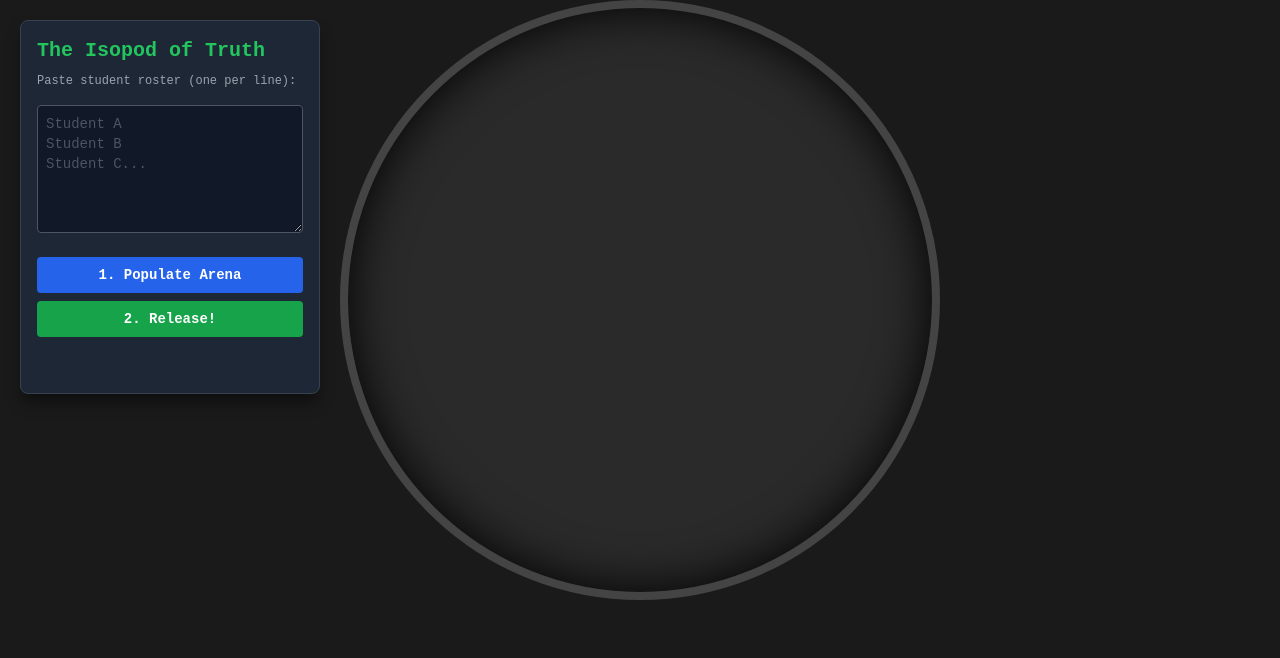
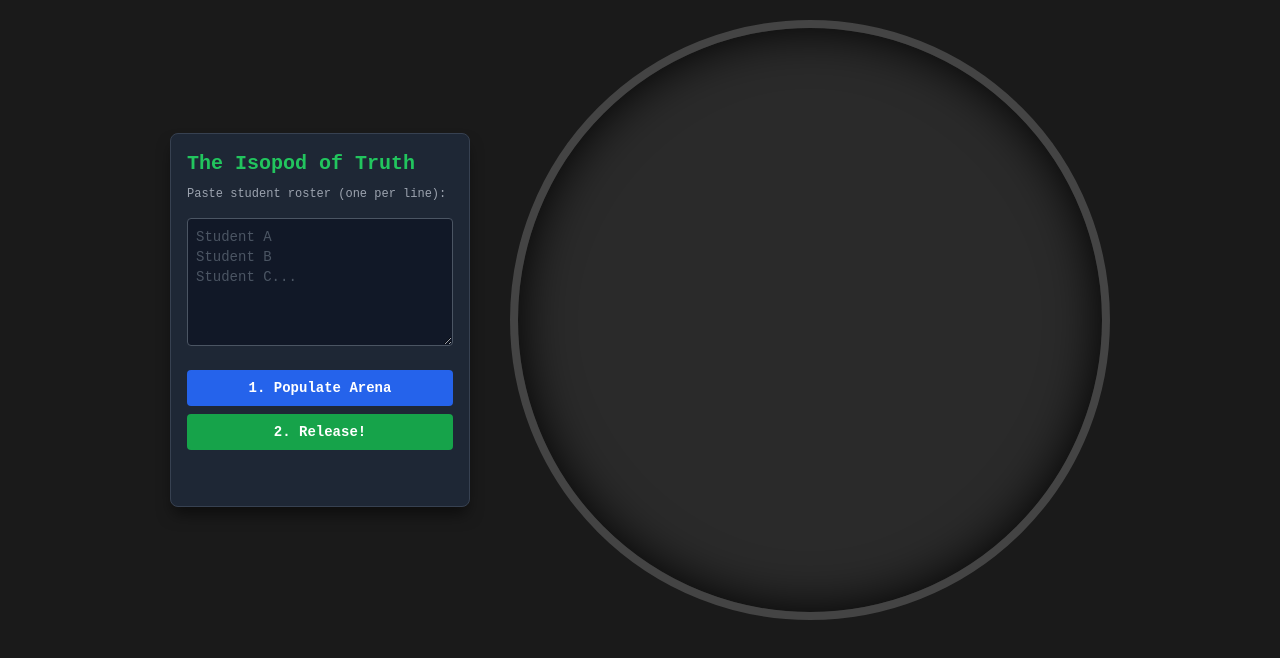
Before and after one commit to AlanMDaniel/Isopod_of_Truth, a plain HTML site: page index.html in a window 1280 px wide. Drawn offline with nearby package versions, Linux system fonts and the light colour scheme.

Commit message:
Update index.html

```diff
--- a/index.html
+++ b/index.html
@@ -10,20 +10,21 @@
             background-color: #1a1a1a;
             color: #e5e5e5;
             font-family: 'Courier New', Courier, monospace;
-            overflow: hidden;
+            overflow: auto; /* Allow scrolling if layout wraps */
             display: flex;
+            flex-wrap: wrap; /* Allow controls to wrap above/below arena */
             align-items: center;
             justify-content: center;
             min-h-screen: 100vh;
+            gap: 40px; /* Space between controls and arena */
+            padding: 20px;
         }
 
         #controls {
-            position: absolute;
-            top: 20px;
-            left: 20px;
+            position: relative; /* Changed from absolute to flow with layout */
             width: 300px;
             z-index: 100;
-            background: rgba(31, 41, 55, 0.95); /* Slightly transparent gray-800 */
+            background: rgba(31, 41, 55, 0.95);
             border: 1px solid #374151;
             border-radius: 8px;
             padding: 1rem;
@@ -37,9 +38,9 @@
             background: #2a2a2a;
             border-radius: 50%;
             border: 8px solid #444;
-            /* margin: 0 auto; Removed margin auto since body uses flex center */
             box-shadow: inset 0 0 50px #000;
             overflow: visible; /* Allow names to pop out */
+            flex-shrink: 0; /* Prevent arena from squishing */
         }
 
         .burrow {
@@ -123,11 +124,6 @@
             background: #a0a0a0;
             box-shadow: -4px 0 0 #a0a0a0, 4px 0 0 #a0a0a0; /* Fake 2nd antenna via shadow */
         }
-
-        /* Hidden class for manual mode elements */
-        .manual-mode-hidden {
-            display: none;
-        }
     </style>
 </head>
 <body>
@@ -136,6 +132,7 @@
         <h1 class="text-xl font-bold mb-2 text-green-500">The Isopod of Truth</h1>
 
         <p class="text-xs text-gray-400 mb-4">Paste student roster (one per line):</p>
+        <!-- Manual Input Restored -->
         <textarea id="roster" class="w-full h-32 bg-gray-900 border border-gray-600 rounded p-2 text-sm text-white mb-4 placeholder-gray-600" placeholder="Student A&#10;Student B&#10;Student C..."></textarea>
 
         <div class="flex gap-2 flex-col">
@@ -162,6 +159,7 @@
         function setupArena() {
             const rosterInput = document.getElementById('roster');
 
+            // Manual Mode Only
             const rawText = rosterInput.value;
             students = rawText.split('\n').filter(n => n.trim() !== '');
 
```
